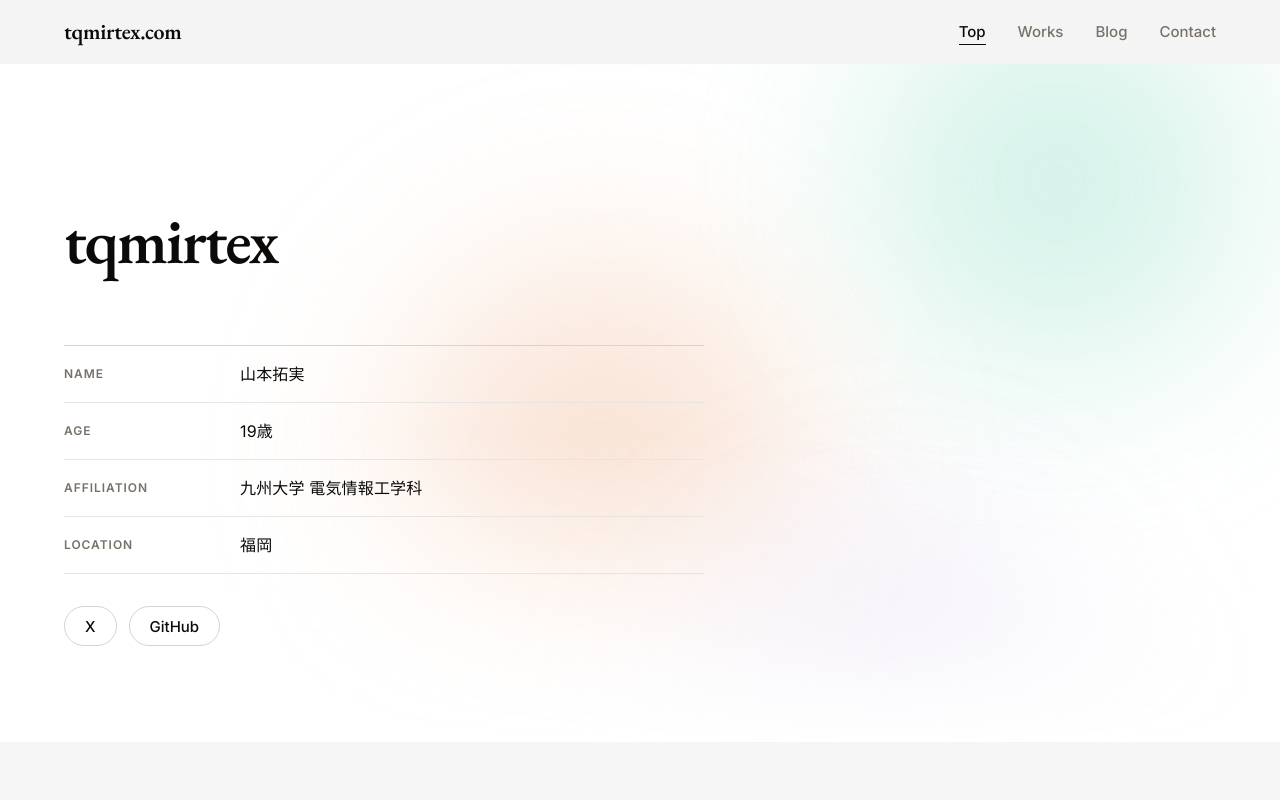
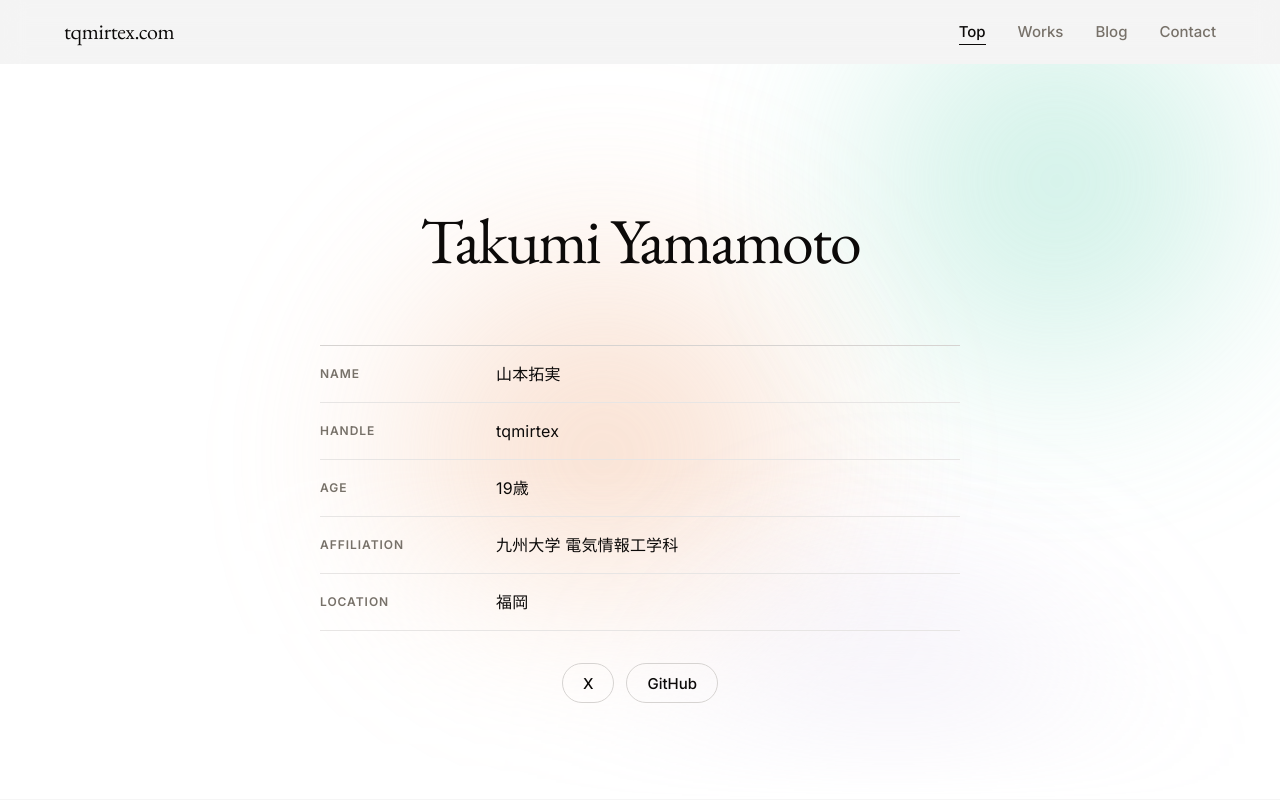
Before and after one commit to tqmirtex/portfolio, a plain HTML site: page index.html in a window 1280 px wide. Shown: the top 800 px of the page. Drawn offline with nearby package versions, Linux system fonts and the light colour scheme.

Commit message:
トップページのデザイン修正

```diff
--- a/assets/css/style.css
+++ b/assets/css/style.css
@@ -276,7 +276,7 @@ h3 {
 
 .hero h1 {
   font-size: 64px;
-  font-weight: 600;
+  font-weight: 400;
 }
 
 .hero-title {
@@ -1263,7 +1263,7 @@ main { position: relative; }
 .site-logo {
   font-family: var(--f-display);
   font-size: 22px;
-  font-weight: 600;
+  font-weight: 400;
   letter-spacing: -0.3px;
   color: var(--c-ink);
 }
@@ -1367,6 +1367,22 @@ main { position: relative; }
   padding: 120px 0 var(--s-section);
 }
 .hero__inner { position: relative; z-index: 1; }
+
+.hero__avatar {
+  position: absolute;
+  top: 0;
+  right: var(--s-lg, 24px);
+  width: 420px;
+  height: auto;
+  pointer-events: none;
+}
+/* Below this width the icon would have to shrink, so hide it and center the profile block */
+@media (max-width: 1311px) {
+  .hero__avatar { display: none; }
+  .hero__title { text-align: center; }
+  .profile { margin-left: auto; margin-right: auto; }
+  .hero .social { justify-content: center; }
+}
 
 .hero__title {
   margin-top: var(--s-lg);
--- a/index.html
+++ b/index.html
@@ -37,12 +37,17 @@
         <span class="orb orb--lavender"></span>
       </div>
       <div class="container hero__inner">
-        <h1 class="hero__title reveal">tqmirtex</h1>
+        <img class="hero__avatar" src="assets/images/avatar.png" alt="山本拓実のイラスト" width="260" height="244">
+        <h1 class="hero__title reveal">Takumi Yamamoto</h1>
 
         <dl class="profile reveal">
           <div class="profile__row">
             <dt>Name</dt>
             <dd>山本拓実</dd>
+          </div>
+          <div class="profile__row">
+            <dt>Handle</dt>
+            <dd>tqmirtex</dd>
           </div>
           <div class="profile__row">
             <dt>Age</dt>
```
Also changed, not shown: assets/images/avatar.png (added).
